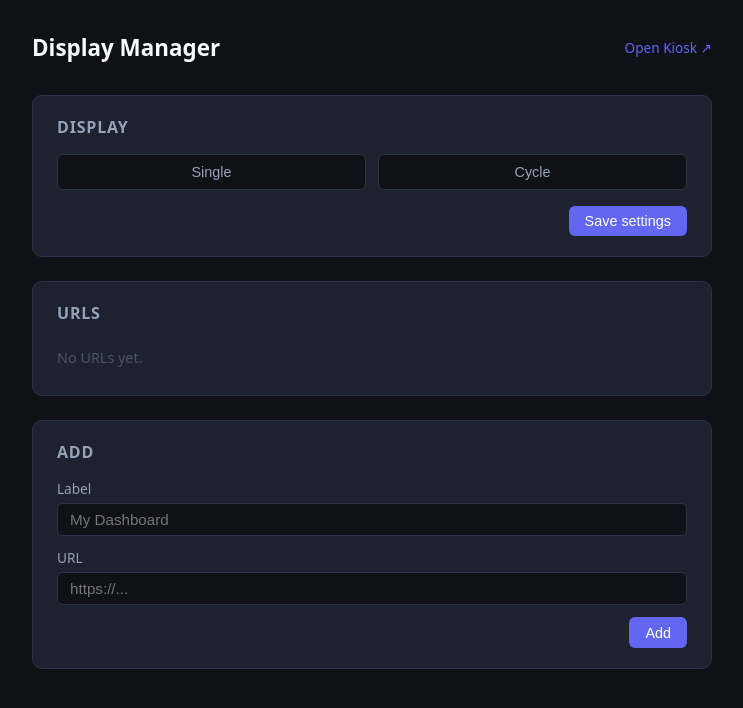
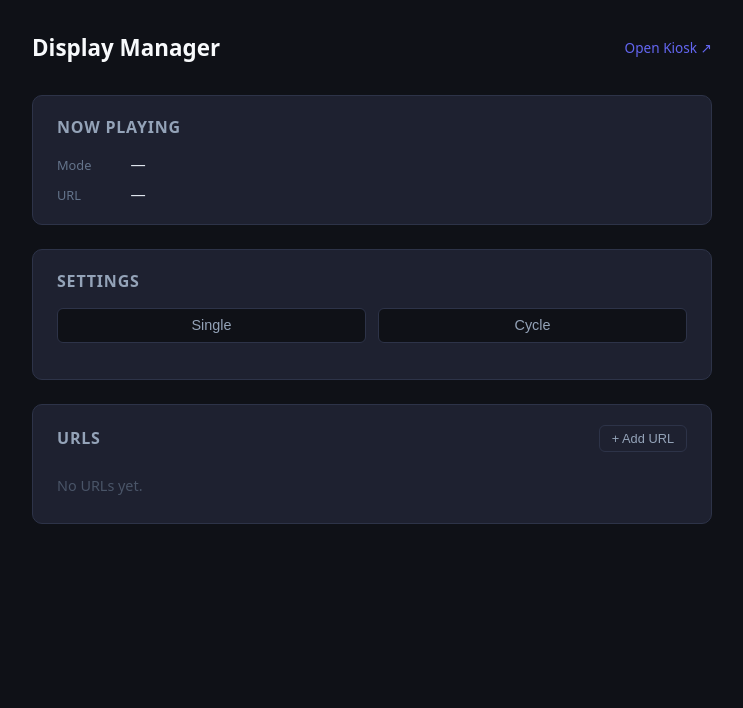
Before and after one commit to jitadityakumar/display-manager, a Flask app: page / in a window 1280 px wide. Shown: the top 708 px of the page, without its empty margins (268-1011 px from the left). Run offline with Flask 3, Linux system fonts and the light colour scheme; data that the repository does not hold is empty; parts of the project's set-up code (start-up, migrations or seed data) failed here and were passed over.

Commit message:
Restructure admin UI: split Display card, move Add URL to modal
- Rename Display card to Now Playing (read-only status: mode + current URL label)
- Extract controls into a separate Settings card with auto-save on change (mode toggle, URL select, interval blur)
- Remove standalone Add card; Add URL now opens as a modal from the URLs panel header
- Modal clears on open, closes on Save/Cancel/Escape/backdrop click

Closes #1, closes #4

Co-Authored-By: Claude Sonnet 4.6 <noreply@anthropic.com>

```diff
--- a/templates/admin.html
+++ b/templates/admin.html
@@ -126,7 +126,37 @@
   #interval-row { display: none; margin-bottom: 1rem; }
   #single-row { display: none; margin-bottom: 1rem; }
 
-  .save-row { display: flex; justify-content: flex-end; }
+  /* Now Playing card */
+  .now-playing-grid { display: flex; flex-direction: column; gap: .6rem; }
+  .np-row { display: flex; align-items: baseline; gap: .6rem; }
+  .np-key { font-size: .8rem; color: #64748b; min-width: 4rem; }
+  .np-val { font-size: .95rem; color: #e2e8f0; }
+
+  /* URLs panel header */
+  .panel-header { display: flex; align-items: center; justify-content: space-between; margin-bottom: 1rem; }
+  .panel-header h2 { margin: 0; }
+  .btn-sm { background: #1e2130; border: 1px solid #2d3348; color: #94a3b8; padding: .3rem .75rem; font-size: .8rem; border-radius: 6px; }
+  .btn-sm:hover { background: #2d3348; color: #e2e8f0; }
+
+  /* Modal */
+  .modal-backdrop {
+    position: fixed; inset: 0;
+    background: rgba(0,0,0,.6);
+    display: flex; align-items: center; justify-content: center;
+    z-index: 100;
+  }
+  .modal-backdrop.hidden { display: none; }
+  .modal {
+    background: #1e2130;
+    border: 1px solid #2d3348;
+    border-radius: 10px;
+    padding: 1.5rem;
+    width: 100%; max-width: 400px;
+    display: flex; flex-direction: column; gap: 1rem;
+  }
+  .modal h2 { margin: 0; }
+  .modal-fields { display: flex; flex-direction: column; gap: .75rem; }
+  .modal-actions { display: flex; justify-content: flex-end; gap: .5rem; }
 
   .toast {
     position: fixed;
@@ -154,9 +184,24 @@
     <a href="/kiosk" target="_blank" class="kiosk-link">Open Kiosk ↗</a>
   </div>
 
-  <!-- Display -->
+  <!-- Now Playing -->
   <div class="card">
-    <h2>Display</h2>
+    <h2>Now Playing</h2>
+    <div class="now-playing-grid">
+      <div class="np-row">
+        <span class="np-key">Mode</span>
+        <span class="np-val" id="np-mode">—</span>
+      </div>
+      <div class="np-row">
+        <span class="np-key">URL</span>
+        <span class="np-val" id="np-url">—</span>
+      </div>
+    </div>
+  </div>
+
+  <!-- Settings -->
+  <div class="card">
+    <h2>Settings</h2>
 
     <div class="mode-row">
       <button class="mode-btn" id="btn-single" data-mode="single">Single</button>
@@ -172,22 +217,23 @@
       <label for="interval-input">Cycle interval (seconds)</label>
       <input type="number" id="interval-input" min="5" max="3600" value="30">
     </div>
-
-    <div class="save-row">
-      <button class="btn-primary" id="btn-save">Save settings</button>
-    </div>
   </div>
 
   <!-- URLs -->
   <div class="card">
-    <h2>URLs</h2>
+    <div class="panel-header">
+      <h2>URLs</h2>
+      <button class="btn-sm" id="btn-open-add">+ Add URL</button>
+    </div>
     <ul id="url-list"><li class="empty-state">No URLs yet.</li></ul>
   </div>
+</div>
 
-  <!-- Add -->
-  <div class="card">
-    <h2>Add</h2>
-    <div style="display:flex; flex-direction:column; gap:.75rem;">
+<!-- Add URL modal -->
+<div class="modal-backdrop hidden" id="add-modal">
+  <div class="modal">
+    <h2>Add URL</h2>
+    <div class="modal-fields">
       <div>
         <label for="new-label">Label</label>
         <input type="text" id="new-label" placeholder="My Dashboard">
@@ -196,9 +242,10 @@
         <label for="new-url">URL</label>
         <input type="text" id="new-url" placeholder="https://...">
       </div>
-      <div style="display:flex; justify-content:flex-end;">
-        <button class="btn-primary btn-add" id="btn-add">Add</button>
-      </div>
+    </div>
+    <div class="modal-actions">
+      <button class="btn-edit" id="btn-cancel-add">Cancel</button>
+      <button class="btn-primary" id="btn-add">Add</button>
     </div>
   </div>
 </div>
@@ -267,12 +314,15 @@
   }
 
   function renderMode() {
-    const { mode, interval_secs } = state;
+    const { mode, interval_secs, active_url } = state;
     document.getElementById("btn-single").className = "mode-btn" + (mode === "single" ? " selected" : "");
     document.getElementById("btn-cycle").className  = "mode-btn" + (mode === "cycle"  ? " selected" : "");
     document.getElementById("single-row").style.display  = mode === "single" ? "block" : "none";
     document.getElementById("interval-row").style.display = mode === "cycle"  ? "block" : "none";
     document.getElementById("interval-input").value = interval_secs;
+
+    document.getElementById("np-mode").textContent = mode === "single" ? "Single" : `Cycle (every ${interval_secs}s)`;
+    document.getElementById("np-url").textContent  = active_url ? active_url.label : "—";
   }
 
   async function load() {
@@ -298,29 +348,7 @@
     }
   }
 
-  document.getElementById("btn-add").addEventListener("click", async () => {
-    const label = document.getElementById("new-label").value.trim();
-    const url   = document.getElementById("new-url").value.trim();
-    if (!url) { toast("URL is required", true); return; }
-    try {
-      await api("POST", "/api/urls", { label: label || url, url });
-      document.getElementById("new-label").value = "";
-      document.getElementById("new-url").value = "";
-      state = await api("GET", "/api/config");
-      renderUrls();
-      renderMode();
-      toast("URL added");
-    } catch (e) { toast(e.message, true); }
-  });
-
-  document.getElementById("btn-single").addEventListener("click", () => {
-    state.mode = "single"; renderMode();
-  });
-  document.getElementById("btn-cycle").addEventListener("click", () => {
-    state.mode = "cycle"; renderMode();
-  });
-
-  document.getElementById("btn-save").addEventListener("click", async () => {
+  async function saveSettings() {
     const body = {
       mode: state.mode,
       interval_secs: +document.getElementById("interval-input").value,
@@ -335,6 +363,54 @@
       renderMode();
       toast("Settings saved");
     } catch (e) { toast(e.message, true); }
+  }
+
+  document.getElementById("btn-single").addEventListener("click", () => {
+    state.mode = "single"; renderMode(); saveSettings();
+  });
+  document.getElementById("btn-cycle").addEventListener("click", () => {
+    state.mode = "cycle"; renderMode(); saveSettings();
+  });
+
+  document.getElementById("active-select").addEventListener("change", () => saveSettings());
+  document.getElementById("interval-input").addEventListener("change", () => saveSettings());
+
+  // Modal
+  function openAddModal() {
+    document.getElementById("new-label").value = "";
+    document.getElementById("new-url").value = "";
+    document.getElementById("add-modal").classList.remove("hidden");
+    document.getElementById("new-label").focus();
+  }
+  function closeAddModal() {
+    document.getElementById("add-modal").classList.add("hidden");
+  }
+
+  document.getElementById("btn-open-add").addEventListener("click", openAddModal);
+  document.getElementById("btn-cancel-add").addEventListener("click", closeAddModal);
+  document.getElementById("add-modal").addEventListener("click", e => {
+    if (e.target === document.getElementById("add-modal")) closeAddModal();
+  });
+  document.addEventListener("keydown", e => {
+    if (e.key === "Escape") closeAddModal();
+  });
+
+  document.getElementById("btn-add").addEventListener("click", async () => {
+    const label = document.getElementById("new-label").value.trim();
+    const url   = document.getElementById("new-url").value.trim();
+    if (!url) { toast("URL is required", true); return; }
+    try {
+      await api("POST", "/api/urls", { label: label || url, url });
+      closeAddModal();
+      state = await api("GET", "/api/config");
+      renderUrls();
+      renderMode();
+      toast("URL added");
+    } catch (e) { toast(e.message, true); }
+  });
+
+  document.getElementById("new-url").addEventListener("keydown", e => {
+    if (e.key === "Enter") document.getElementById("btn-add").click();
   });
 
   // Drag-to-reorder
```
